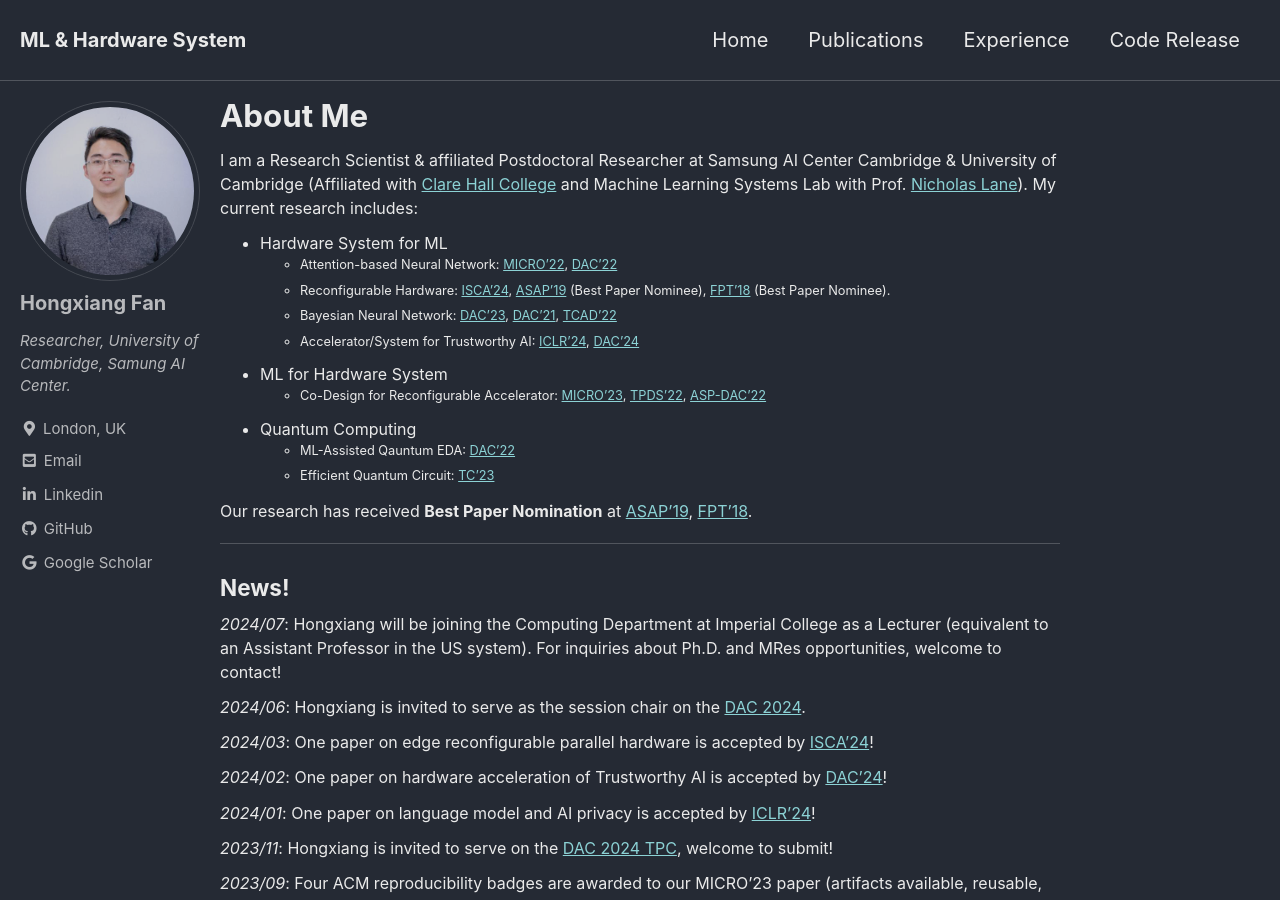
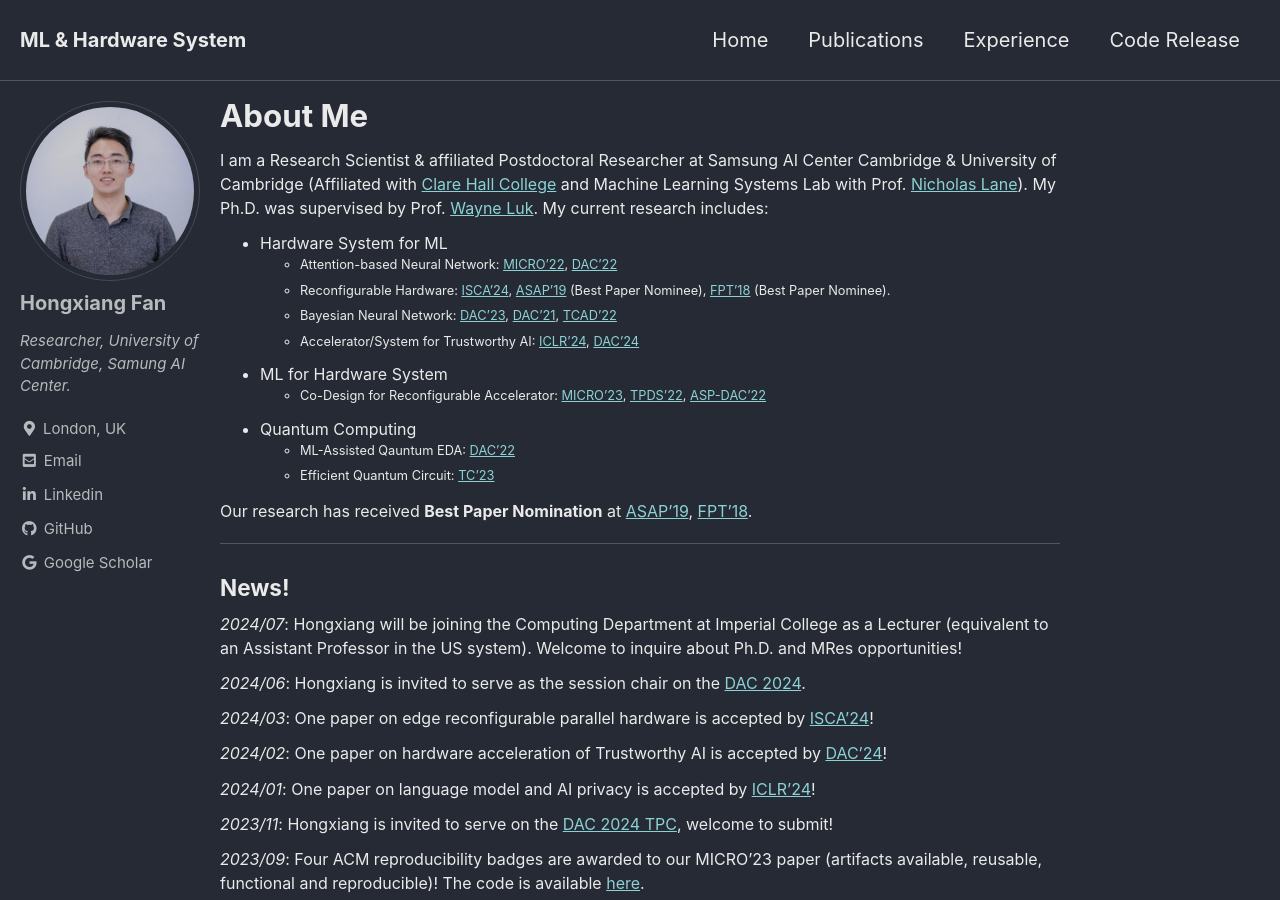
Before and after one commit to os-hxfan/os-hxfan.github.io, a Jekyll site: the page built from index.md, in a window 1280 px wide and 900 px high. Built offline with Jekyll 4.4.1, drawn with Linux system fonts in a browser that asks for light colours; cached includes are drawn as plain includes; our own code applies the rules of GitHub Pages for plain Markdown files.

Commit message:
Update index.md

```diff
--- a/index.md
+++ b/index.md
@@ -6,7 +6,7 @@
 
 ### About Me
 
-I am a Research Scientist & affiliated Postdoctoral Researcher at Samsung AI Center Cambridge & University of Cambridge (Affiliated with [Clare Hall College](https://www.clarehall.cam.ac.uk/) and Machine Learning Systems Lab with Prof. [Nicholas Lane](http://niclane.org/lab/)). My current research includes:
+I am a Research Scientist & affiliated Postdoctoral Researcher at Samsung AI Center Cambridge & University of Cambridge (Affiliated with [Clare Hall College](https://www.clarehall.cam.ac.uk/) and Machine Learning Systems Lab with Prof. [Nicholas Lane](http://niclane.org/lab/)). My Ph.D. was supervised by Prof. [Wayne Luk](https://www.imperial.ac.uk/people/w.luk). My current research includes:
 
 - Hardware System for ML
     - Attention-based Neural Network: [MICRO'22](https://arxiv.org/abs/2209.09570), [DAC'22](https://dl.acm.org/doi/abs/10.1145/3489517.3530451)
@@ -28,7 +28,7 @@
 
 ### News!
 
-*2024/07*: Hongxiang will be joining the Computing Department at Imperial College as a Lecturer (equivalent to an Assistant Professor in the US system). For inquiries about Ph.D. and MRes opportunities, welcome to contact!
+*2024/07*: Hongxiang will be joining the Computing Department at Imperial College as a Lecturer (equivalent to an Assistant Professor in the US system). Welcome to inquire about Ph.D. and MRes opportunities!
 
 *2024/06*: Hongxiang is invited to serve as the session chair on the [DAC 2024](https://www.dac.com/).
 
```
